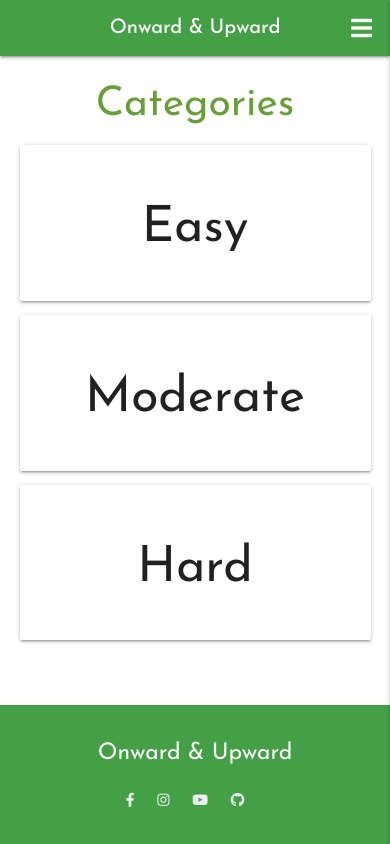
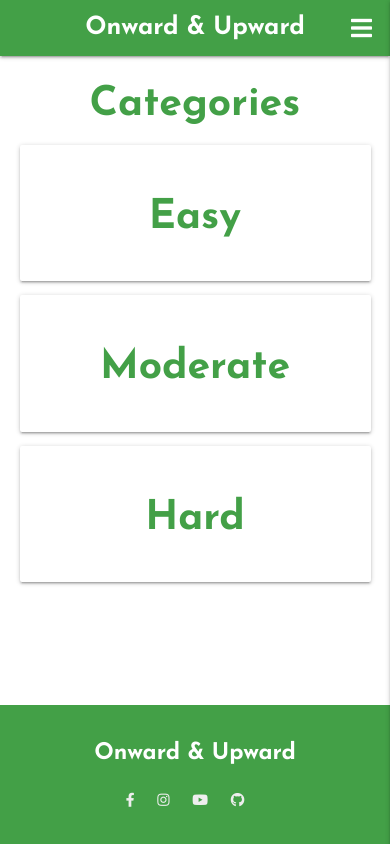
Before and after one commit to jeffgallagher86/Onward-Upward, a Flask app: page /get_categories in a window 390 px wide. Run offline with Flask 2, Linux system fonts and the light colour scheme; data that the repository does not hold is empty; some libraries are stand-ins or nearby versions.

Commit message:
Resized headings for Improved Design

```diff
--- a/app.py
+++ b/app.py
@@ -1,3 +1,5 @@
+# Code adapted from Code Institutes Task Manager Walkthrough
+
 import os
 from flask import (
     Flask, flash, render_template,
@@ -113,7 +115,9 @@ def profile(username):
     # Get the session users username from the database
     username = mongo.db.users.find_one(
         {"username": session["user"]})["username"]
-    if session["user"] == username or "admin":
+
+    # Show users added treks on profile
+    if session["user"] == username:
         treks = list(mongo.db.treks.find({"created_by": username}))
         return render_template("profile.html", username=username, treks=treks)
 
@@ -182,6 +186,12 @@ def view_trek(trek_id):
     return render_template("view_trek.html", trek=trek)
 
 
+# @app.route("/view_category/<category_name>")
+# def view_category(category_name):
+#     treks = mongo.db.treks.find({"category_name": "Easy"})
+#     return render_template("view_category.html", treks=treks)
+
+
 @app.route("/delete_trek/<trek_id>")
 def delete_trek(trek_id):
     mongo.db.treks.remove({"_id": ObjectId(trek_id)})
--- a/static/css/style.css
+++ b/static/css/style.css
@@ -6,6 +6,7 @@ h3,
 h4,
 h5 {
     font-family: 'Josefin Sans', sans-serif;
+    font-weight: 600;
 }
 
 body {
@@ -34,7 +35,12 @@ main {
 
 .brand-logo {
     font-family: 'Josefin Sans', sans-serif;
-    left: 20px;
+    font-weight: 600;
+    width: 300px;
+}
+
+.sidenav li>a {
+    font-size: 16px;
 }
 
 /* ----------- text------------ */
@@ -94,12 +100,22 @@ main {
     background-color: #43a047;
 }
 
+/* -------- Profile Page ------------*/
+
+.profile-panel h3 {
+    color: #455a64;
+}
+
 /* ---------- Trek Card -----------*/
 
 .card .card-content p {
     font-weight: bold;
     margin: 10px 0;
     color: #455a64;
+}
+
+.card-title {
+    font-weight: 600;
 }
 
 .card-category-tag {
@@ -154,6 +170,13 @@ main {
     color: #43a047;
 }
 
+/* ---------- Categories ------------- */
+
+.categories-cards h3 {
+    color: #43a047;
+    font-weight: 600;
+}
+
 /* ------ Footer Links --------- */
 
 .footer-links li {
@@ -181,8 +204,8 @@ main {
     }
 
     nav .brand-logo {
-        font-size: 20px;
-        font-weight: 500;
+        font-size: 25px;
+        font-weight: 600;
     }
 
     .view-trek-headings {
--- a/templates/base.html
+++ b/templates/base.html
@@ -25,7 +25,7 @@
     <!-- top navbar -->
     <nav class="nav-extended green darken-1">
       <div class="nav-wrapper">
-        <a href="{{ url_for('home') }}" class="brand-logo">Onward & Upward</a>
+        <a href="{{ url_for('home') }}" class="brand-logo center-align">Onward & Upward</a>
         <a href="#" data-target="mobile-demo" class="sidenav-trigger right"><i class="fas fa-bars"></i></a>
         <ul class="right hide-on-med-and-down">
           <li><a href="{{ url_for('home') }}">Home</a></li>
--- a/templates/categories.html
+++ b/templates/categories.html
@@ -1,10 +1,10 @@
 {% extends "base.html" %}
 {% block content %}
 
-<h3 class="center-align light-green-text text-darken-2">Categories</h3>
+<h3 class="center-align green-text text-darken-1">Categories</h3>
 
-<div class="row card-panel">
-  <h2 class="center-align">Easy</h2>
+<div class="row card-panel section categories-cards">
+  <h3 class="center-align">Easy</h3>
   {% for trek in treks %}
   {% if trek.category_name == "Easy" %}
   <div class="col s12 m6 l4">
@@ -37,8 +37,8 @@
   {% endfor %}
 </div>
 
-<div class="row card-panel">
-  <h2 class="center-align">Moderate</h2>
+<div class="row card-panel section categories-cards">
+  <h3 class="center-align">Moderate</h3>
 {% for trek in treks %}
 {% if trek.category_name == "Moderate" %}
 <div class="col s12 m6 l4">
@@ -71,8 +71,8 @@
 {% endfor %}
 </div>
 
-<div class="row card-panel">
-  <h2 class="center-align">Hard</h2>
+<div class="row card-panel section categories-cards">
+  <h3 class="center-align">Hard</h3>
 {% for trek in treks %}
 {% if trek.category_name == "Hard" %}
 <div class="col s12 m6 l4">
--- a/templates/home.html
+++ b/templates/home.html
@@ -99,7 +99,7 @@
       </div>
       <div class="col s12 m4">
         <a href="{{ url_for('get_treks') }}" class="red lighten-1 btn">Reset</a>
-        <button type="submit" class="green lighten-1 btn">
+        <button type="submit" class="green darken-1 btn">
           <i class="fas fa-search left"></i> Search
         </button>
       </div>
@@ -110,7 +110,7 @@
 <div class="row features-section">
   <div class="row center-align">
     <div class="col s12 m4 offset-m4">
-      <h3><strong>Sign Up Today!</strong></h3>
+      <h3>Sign Up Today!</h3>
     </div>
   </div>
 
```
Also changed, not shown: templates/profile.html (+63 -10 lines), templates/view_category.html (added, +37 -0 lines), templates/view_trek.html (+8 -1 lines). Lines whose indentation alone changed are shown as unchanged.
